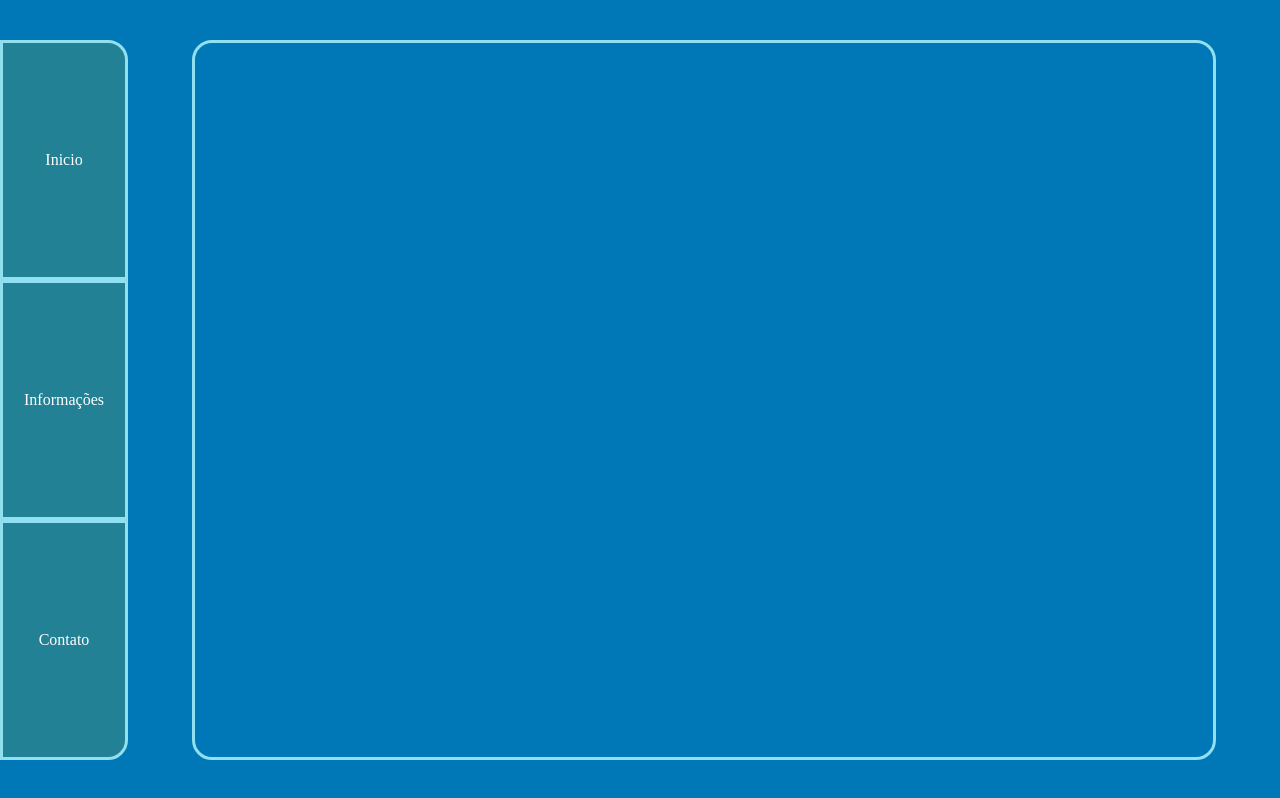
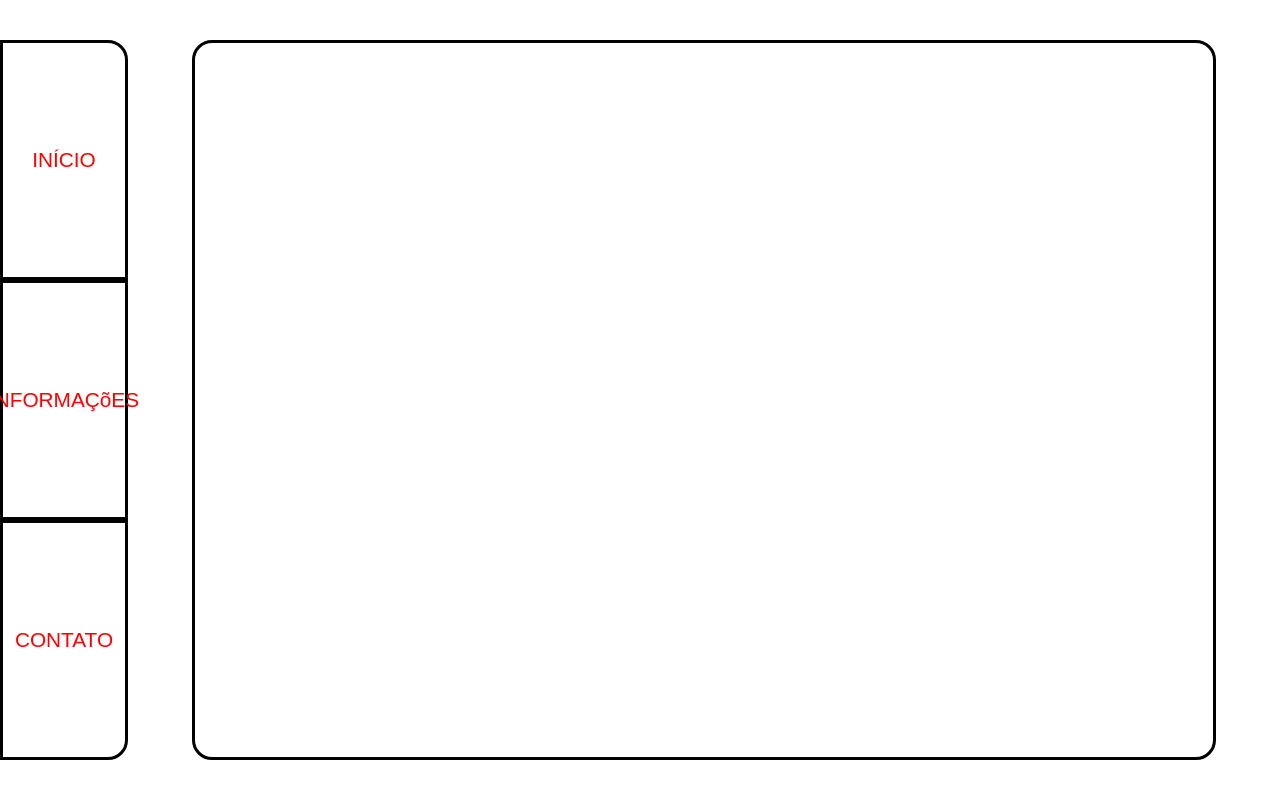
Before and after one commit to jptwo676/trabalhoExt, a plain HTML site: page index.html in a window 1280 px wide. Drawn offline with Linux system fonts and the light colour scheme.

Commit message:
changes color scheme

```diff
--- a/index.html
+++ b/index.html
@@ -11,9 +11,9 @@
 	<div id="infoBubble">
 	    <div id="conteudo"> </div>
 	</div>
-	<div class="submenu" id="inicio"> Inicio </div>
-	<div class="submenu" id="infoMenu"> Informações </div>
-	<div class="submenu" id="contato"> Contato </div>
+	<div class="submenu" id="inicio"> INÍCIO </div>
+	<div class="submenu" id="infoMenu"> INFORMAÇõES </div>
+	<div class="submenu" id="contato"> CONTATO </div>
     </div>
 </body>
 </html>
--- a/style.css
+++ b/style.css
@@ -1,5 +1,5 @@
 body {
-    background-color: #0077b6;
+    background-color: white;
     margin: 0;
 }
 
@@ -14,9 +14,12 @@ body {
     grid-column-end: 20;
     grid-row-start: 2;
     grid-row-end: 20;
+
     border: solid;
-    border-color: #90e0ef;
+    border-color: black;
     border-radius: 20px;
+
+    background-color: white;
 
 }
 
@@ -30,15 +33,15 @@ body {
 
 .submenu {
     border: solid;
-    border-color: #90e0ef;
+    border-color: black;
 
-    background-color: #228194;
-    color: white;
+    background-color: white;
+    color: red;
     padding: 15px 32px;
     text-align: center;
     text-decoration: none;
     display: inline-block;
-    font-size: 16px;
+    font: 1.3rem "Fira Sans", sans-serif;
     display: flex;
     justify-content: center;
     align-items: center;
```
